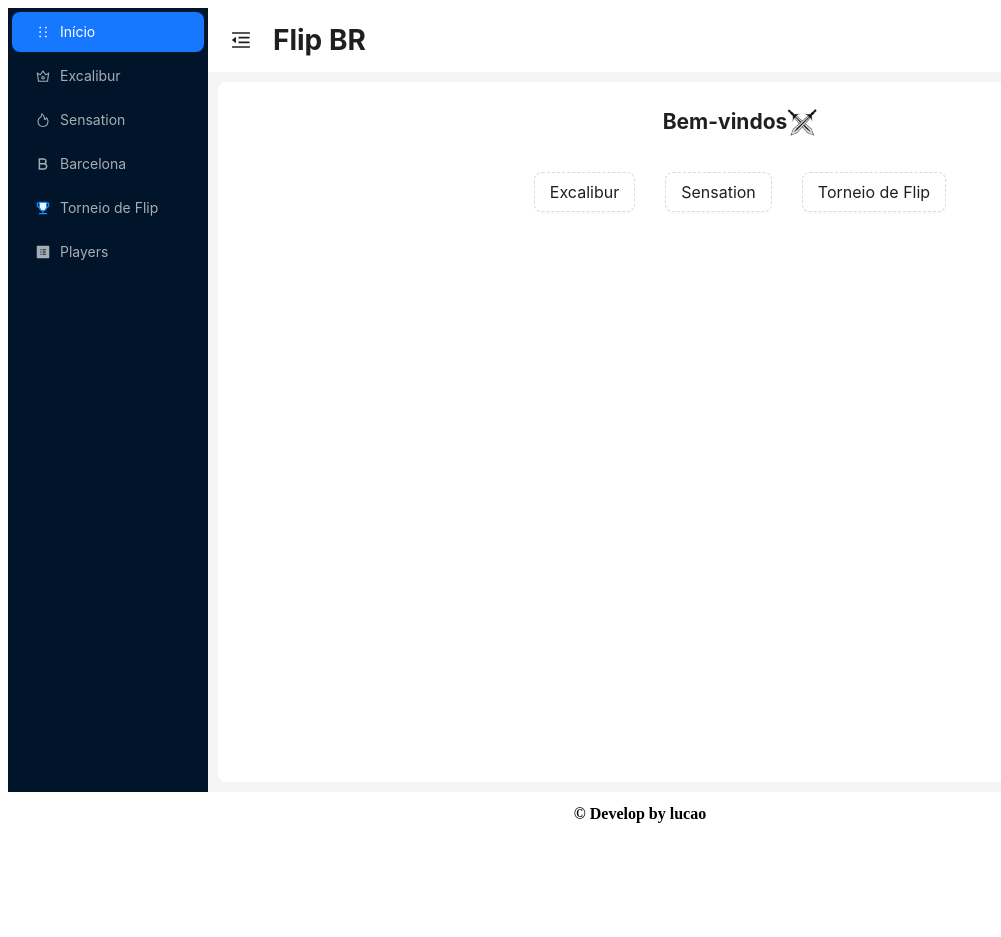
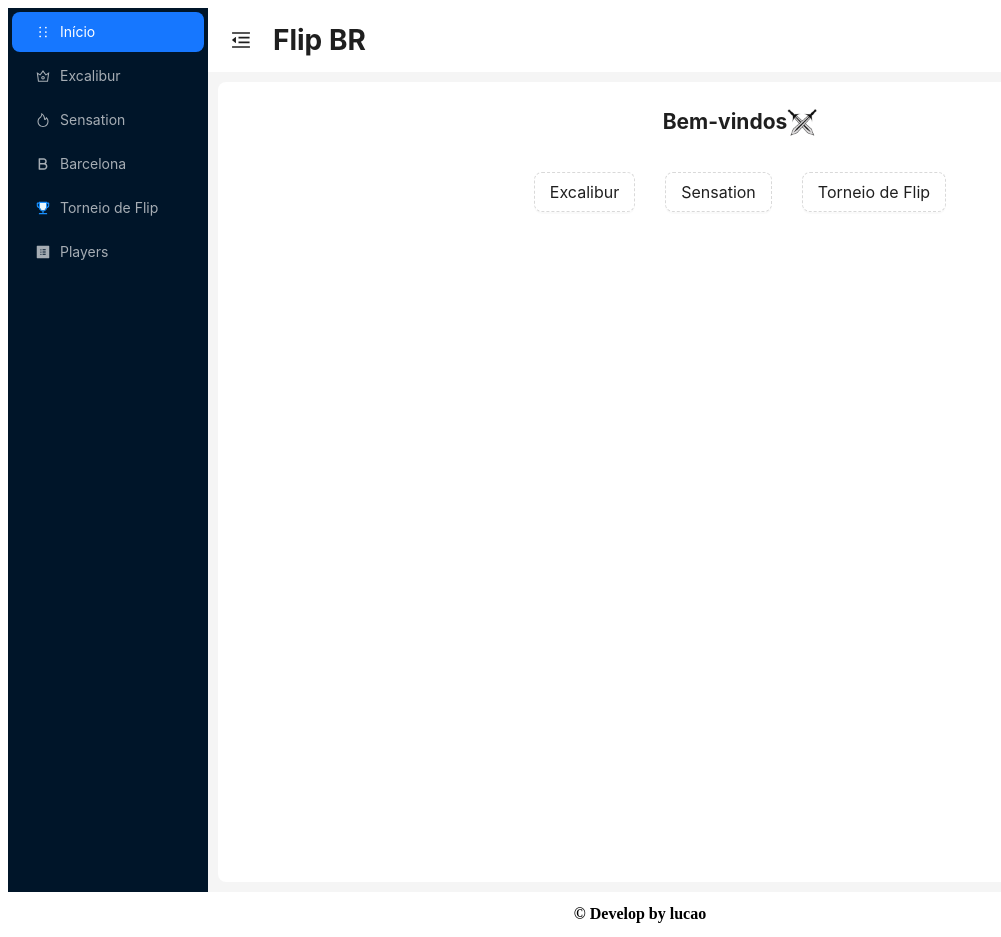
Before and after one commit to v0ltmx/gunzsocial, a Next.js app: page / in a window 1280 px wide. Shown: the whole page, without its empty margins (0-1001 px from the left). Before the commit the page ends 837 px from the top, so only its background shows below. Built offline with nearby package versions, Linux system fonts and the light colour scheme.

Commit message:
Centralizando as informacoes da tabela de Jogadores

```diff
--- a/src/Interfaces/Home/index.tsx
+++ b/src/Interfaces/Home/index.tsx
@@ -203,7 +203,7 @@ export default function Home() {
             style={{
               margin: "10px 10px",
               padding: 10,
-              minHeight: 700,
+              minHeight: "100vh",
               background: colorBgContainer,
               borderRadius: borderRadiusLG,
             }}
--- a/src/Interfaces/Players/index.tsx
+++ b/src/Interfaces/Players/index.tsx
@@ -136,6 +136,7 @@ export default function Players() {
       title: "",
       dataIndex: "foto",
       key: "foto",
+      align:"center" as any,
       render: () => (
         <Avatar
           size="large"
@@ -147,11 +148,13 @@ export default function Players() {
       title: "Name",
       dataIndex: "name",
       key: "name",
+      align:"center" as any,
     },
     {
       title: "Clan",
       dataIndex: "clan",
       key: "clan",
+      align:"center" as any,
       render: (text: any, record: any) => (
         <Tag color={mapKeyToColor(record.key)}>{text}</Tag>
       ),
@@ -160,6 +163,7 @@ export default function Players() {
       title: "Ação",
       dataIndex: "",
       key: "actions",
+      align:"center" as any,
       render: (_: any, record: any) => (
         <Tooltip title="Ver detalhe">
           <Button type="dashed" onClick={() => handleShowDetail(record)}>
```
